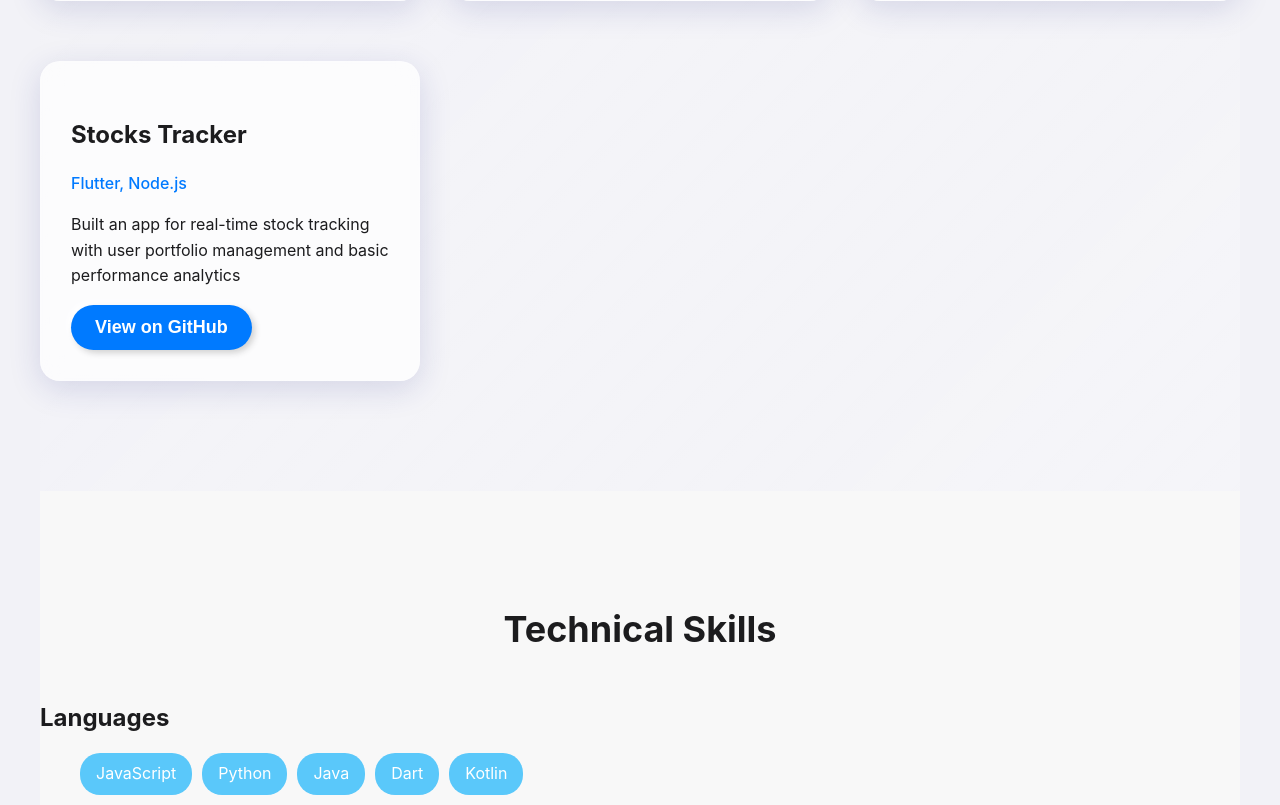
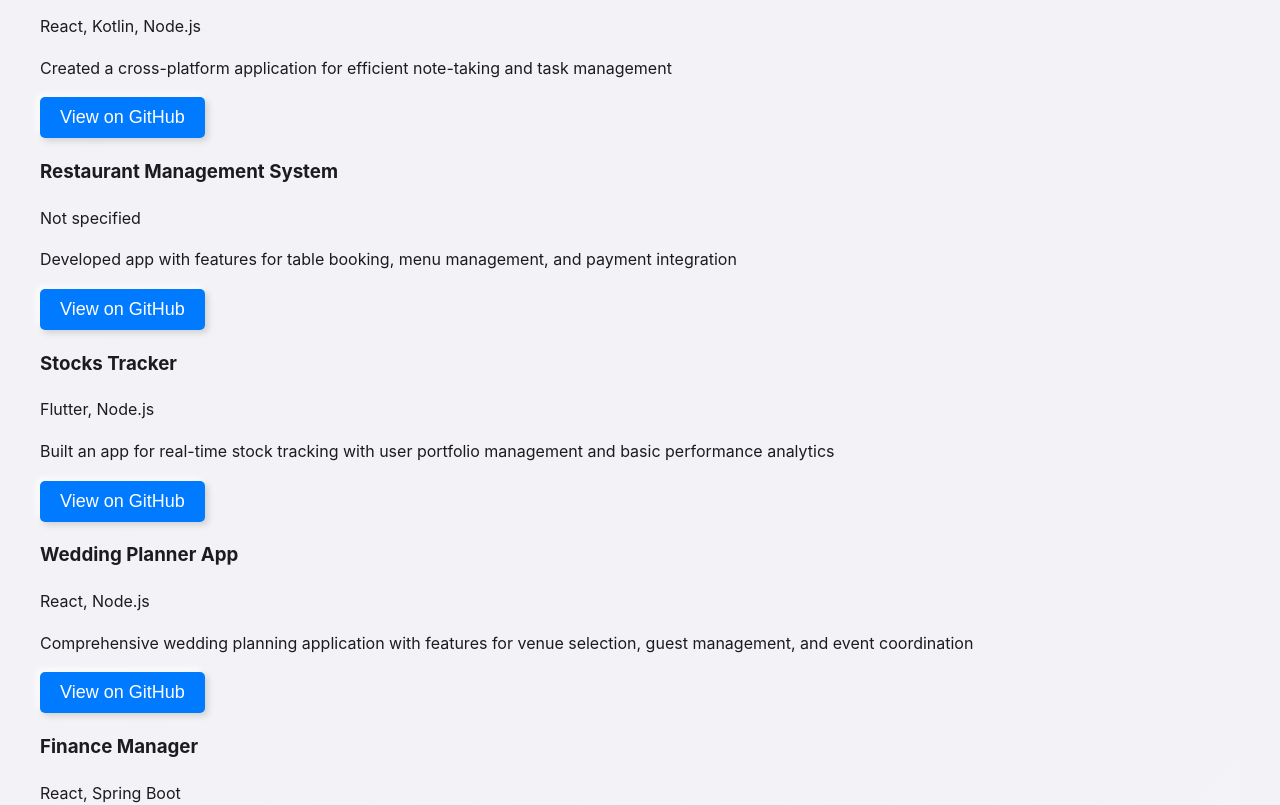
Before and after one commit to lingamvamshikrishnareddy/Personal_portfolio, a React (Create React App) app in the folder frontend/: page / in a window 1280 px wide. Shown: the part 3503-4308 px from the top of the page. Built offline with nearby package versions, Linux system fonts and the light colour scheme.

Commit message:
Update Projects.js

```diff
--- a/frontend/src/components/Projects.js
+++ b/frontend/src/components/Projects.js
@@ -5,65 +5,182 @@ function Projects() {
     {
       title: "E-commerce Platform",
       technologies: "React, Node.js, MongoDB",
-      description:
-        "Full-stack website with user authentication, product catalog, inventory management, and secure payment integration",
-      githubLink: "https://github.com/yourusername/ecommerce-platform", // Replace with actual link
+      description: "Full-stack website with user authentication, product catalog, inventory management, and secure payment integration",
+      githubLink: "https://github.com/yourusername/ecommerce-platform",
     },
     {
       title: "Route One and Dealer Track",
       technologies: "Java, Spring",
-      description:
-        "Developed consumer credit applications integrated with Equifax and Transunion; built internal tools for Hyundai Motor Finance",
-      githubLink: "https://github.com/yourusername/route-one-dealer-track", // Replace with actual link
+      description: "Developed consumer credit applications integrated with Equifax and Transunion; built internal tools for Hyundai Motor Finance",
+      githubLink: "https://github.com/yourusername/route-one-dealer-track",
     },
     {
       title: "ACI Pay – Consumer Vehicle Finance",
       technologies: "AWS, ML",
-      description:
-        "Implemented fraud detection for payment transactions using AWS S3 and Redshift for data schema design and ETL processes",
-      githubLink: "https://github.com/yourusername/aci-pay", // Replace with actual link
+      description: "Implemented fraud detection for payment transactions using AWS S3 and Redshift for data schema design and ETL processes",
+      githubLink: "https://github.com/yourusername/aci-pay",
     },
     {
       title: "WeatherAware",
       technologies: "React Native, Kotlin, Node.js",
-      description:
-        "Developed both web and mobile versions of a weather forecasting application with real-time updates and alerts",
-      githubLink: "https://github.com/yourusername/weather-aware", // Replace with actual link
+      description: "Developed both web and mobile versions of a weather forecasting application with real-time updates and alerts",
+      githubLink: "https://github.com/yourusername/weather-aware",
     },
     {
       title: "Note-Taking and Todo App",
       technologies: "React, Kotlin, Node.js",
-      description:
-        "Created a cross-platform application for efficient note-taking and task management",
-      githubLink: "https://github.com/yourusername/note-todo-app", // Replace with actual link
+      description: "Created a cross-platform application for efficient note-taking and task management",
+      githubLink: "https://github.com/yourusername/note-todo-app",
     },
     {
       title: "Restaurant Management System",
       technologies: "Not specified",
-      description:
-        "Developed app with features for table booking, menu management, and payment integration",
-      githubLink: "https://github.com/yourusername/restaurant-management", // Replace with actual link
+      description: "Developed app with features for table booking, menu management, and payment integration",
+      githubLink: "https://github.com/yourusername/restaurant-management",
     },
     {
       title: "Stocks Tracker",
       technologies: "Flutter, Node.js",
-      description:
-        "Built an app for real-time stock tracking with user portfolio management and basic performance analytics",
-      githubLink: "https://github.com/yourusername/stocks-tracker", // Replace with actual link
+      description: "Built an app for real-time stock tracking with user portfolio management and basic performance analytics",
+      githubLink: "https://github.com/yourusername/stocks-tracker",
     },
+    {
+      title: "Wedding Planner App",
+      technologies: "React, Node.js",
+      description: "Comprehensive wedding planning application with features for venue selection, guest management, and event coordination",
+      githubLink: "https://github.com/yourusername/wedding-app",
+    },
+    {
+      title: "Finance Manager",
+      technologies: "React, Spring Boot",
+      description: "Integrated financial management platform covering vehicle finance, home loans, and personal financial tracking",
+      githubLink: "https://github.com/yourusername/finance-manager",
+    },
+    {
+      title: "HealthCare Connect",
+      technologies: "React Native, Node.js",
+      description: "Telemedicine application enabling home visit bookings, medical consultations, and health tracking",
+      githubLink: "https://github.com/yourusername/healthcare-connect",
+    },
+    {
+      title: "PixelStream",
+      technologies: "React, Node.js, WebRTC",
+      description: "Streaming platform similar to Netflix with live streaming capabilities and content management",
+      githubLink: "https://github.com/yourusername/pixel-stream",
+    },
+    {
+      title: "QuickCommerce",
+      technologies: "React, Node.js, AWS",
+      description: "Minimalist e-commerce platform focusing on low-cost, efficient online shopping experience",
+      githubLink: "https://github.com/yourusername/quick-commerce",
+    },
+    {
+      title: "HeyDM",
+      technologies: "React, WebSocket, Node.js",
+      description: "Real-time chat application with advanced messaging and communication features",
+      githubLink: "https://github.com/yourusername/hey-dm",
+    },
+    {
+      title: "Feline",
+      technologies: "React, React Native, Node.js",
+      description: "Online beauty and cosmetics web and mobile application with product catalog and personalized recommendations",
+      githubLink: "https://github.com/yourusername/feline-beauty",
+    },
+    {
+      title: "Sarvis AI",
+      technologies: "React, AI/ML, Node.js",
+      description: "Advanced AI-powered chatbot platform with customizable interaction models",
+      githubLink: "https://github.com/yourusername/sarvis-ai",
+    },
+    {
+      title: "Trime Salon",
+      technologies: "React, React Native, Node.js",
+      description: "Comprehensive salon and spa booking application with service management, appointment scheduling, and user reviews",
+      githubLink: "https://github.com/yourusername/trime-salon",
+    },
+    {
+      title: "Comedio",
+      technologies: "React, Node.js, Video Streaming",
+      description: "Short-form comedy content platform featuring stand-up comedy videos, memes, and user-generated comedy content",
+      githubLink: "https://github.com/yourusername/comedio",
+    },
+    {
+      title: "ChitFund Manager",
+      technologies: "React, Blockchain, Node.js",
+      description: "Secure digital platform for managing and tracking collaborative financial savings groups",
+      githubLink: "https://github.com/yourusername/chitfund-manager",
+    },
+    {
+      title: "MindForge",
+      technologies: "React Native, AI/ML, Healthcare",
+      description: "Specialized mobile application for cognitive health management, focusing on Parkinson's and Alzheimer's disease support and mental exercises",
+      githubLink: "https://github.com/yourusername/mindforge",
+    },
+    {
+      title: "Waste Rewards",
+      technologies: "React Native, Gamification, Node.js",
+      description: "Innovative waste management app that gamifies recycling with points, rewards, coupons, and vouchers",
+      githubLink: "https://github.com/yourusername/waste-rewards",
+    },
+    {
+      title: "Reserve",
+      technologies: "React, Node.js, Payment Integration",
+      description: "Multi-purpose reservation platform for booking tickets to concerts, events, railways, and bus travel",
+      githubLink: "https://github.com/yourusername/reserve",
+    },
+    {
+      title: "EnergyGo",
+      technologies: "React Native, IoT, Node.js",
+      description: "Comprehensive energy services platform for online petrol ordering, EV charging, and home inverter management",
+      githubLink: "https://github.com/yourusername/energygo",
+    },
+    {
+      title: "Fasting Companion",
+      technologies: "React Native, Health Tracking",
+      description: "Comprehensive fasting tracking app with health benefits, progress monitoring, and personalized insights",
+      githubLink: "https://github.com/yourusername/fasting-companion",
+    },
+    {
+      title: "Personal Portfolio",
+      technologies: "React, Tailwind CSS",
+      description: "Professional personal portfolio website showcasing projects, skills, and professional journey",
+      githubLink: "https://github.com/yourusername/personal-portfolio",
+    },
+    {
+      title: "Remis",
+      technologies: "React, Node.js, Real Estate Management",
+      description: "Comprehensive real estate management system with property listings, tenant management, and transaction tracking",
+      githubLink: "https://github.com/yourusername/remis",
+    },
+    {
+      title: "Curry",
+      technologies: "React Native, Food Delivery, Node.js",
+      description: "Online food delivery application with restaurant partnerships, real-time tracking, and personalized recommendations",
+      githubLink: "https://github.com/yourusername/curry-food-delivery",
+    },
+    {
+      title: "Ride Share",
+      technologies: "React Native, Geolocation, Node.js",
+      description: "Bike and auto-rickshaw ride-sharing platform benefiting both riders and drivers through fair pricing and incentives",
+      githubLink: "https://github.com/yourusername/ride-share",
+    }
   ];
 
   return (
-    <section id="projects">
-      <h2>Key Projects</h2>
-      <div className="projects-grid">
+    <section id="projects" className="py-12 px-4 bg-gray-100">
+      <div className="container mx-auto">
+        <h2 className="text-3xl font-bold text-center mb-8">Key Projects</h2>
+        <div className="grid grid-cols-1 md:grid-cols-2 lg:grid-cols-3 gap-6">
           {projects.map((project, index) => (
-          <div key={index} className="project-card">
-            <h3>{project.title}</h3>
-            <p className="technologies">{project.technologies}</p>
-            <p>{project.description}</p>
+            <div
+              key={index}
+              className="bg-white rounded-lg shadow-md p-6 hover:shadow-lg transition-shadow duration-300"
+            >
+              <h3 className="text-xl font-semibold mb-2">{project.title}</h3>
+              <p className="text-sm text-blue-600 mb-3">{project.technologies}</p>
+              <p className="text-gray-700 mb-4">{project.description}</p>
               <button
-              className="github-button"
+                className="w-full bg-blue-500 text-white py-2 rounded hover:bg-blue-600 transition-colors"
                 onClick={() => window.open(project.githubLink, "_blank")}
               >
                 View on GitHub
@@ -71,6 +188,7 @@ function Projects() {
             </div>
           ))}
         </div>
+      </div>
     </section>
   );
 }
```
Lines whose indentation alone changed are shown as unchanged.
